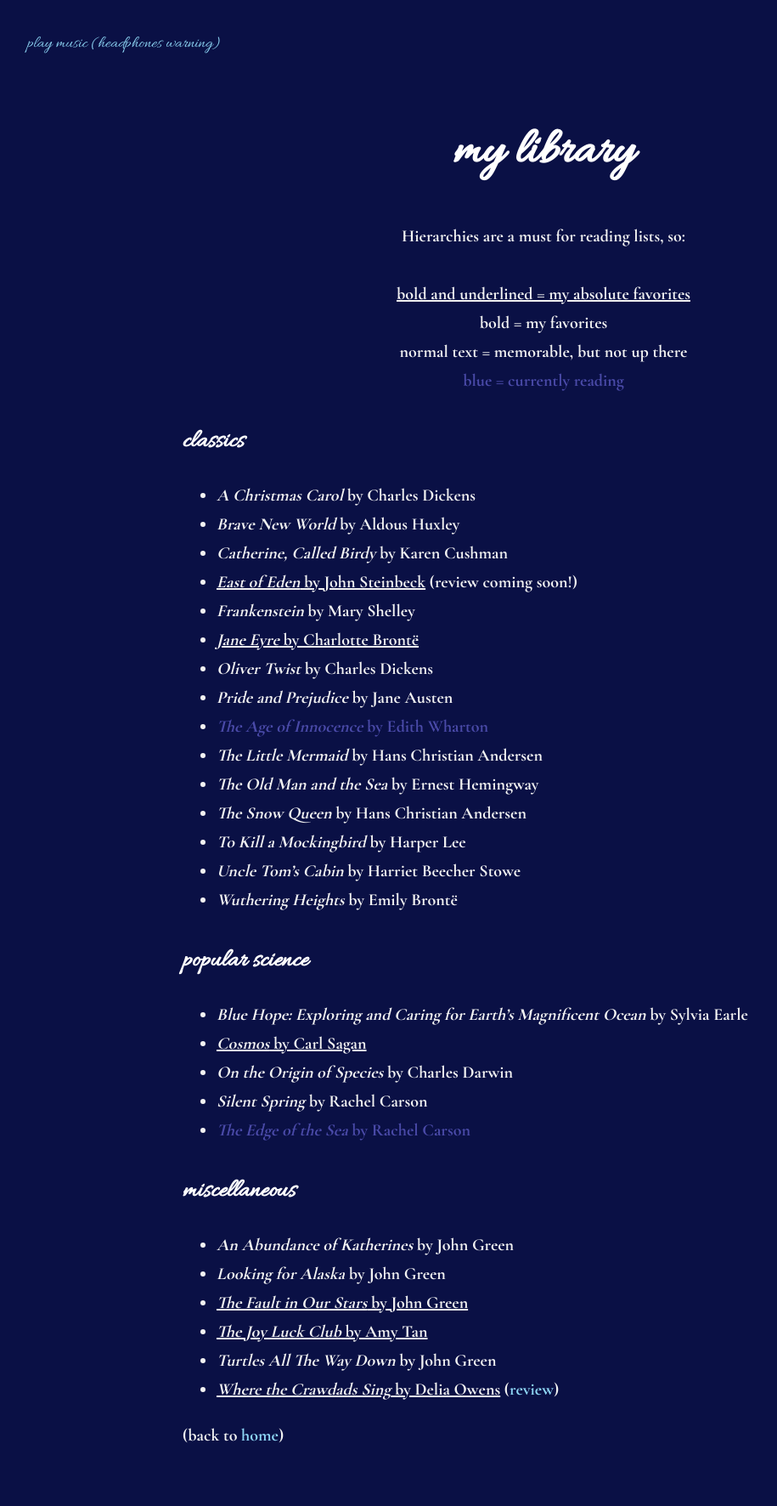
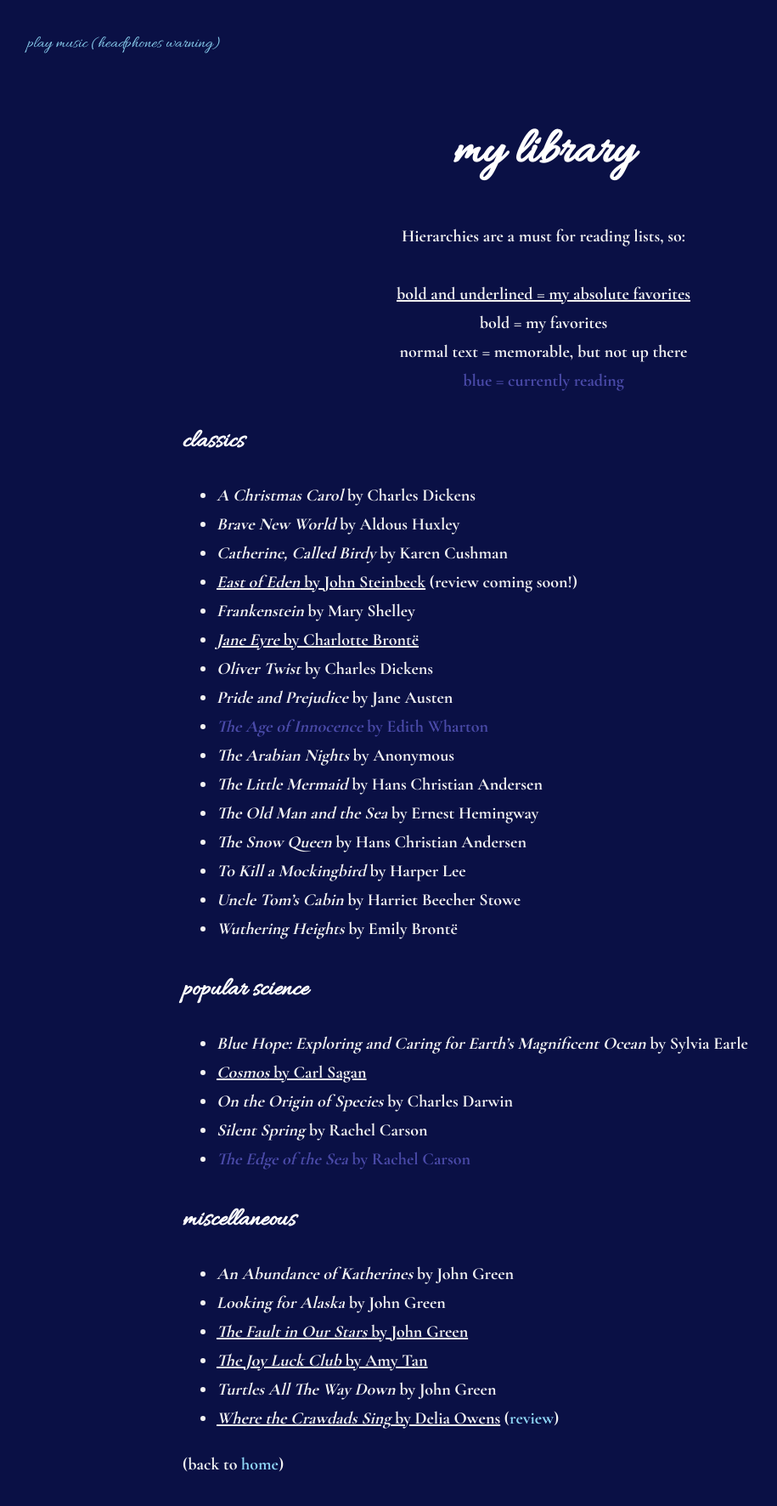
Before and after one commit to leucinemymind/leucinemymind.github.io, a Jekyll site: the page built from books.md, in a window 1280 px wide. Shown: the whole page at 85% size, without its empty margins (0-915 px from the left). Built offline with Jekyll 4.4.1, drawn with Linux system fonts in a browser that asks for light colours; our own code applies the rules of GitHub Pages for plain Markdown files; before the commit the page ends 1738 px from its top, so only the background shows below that.

Commit message:
even more

```diff
--- a/books.md
+++ b/books.md
@@ -29,6 +29,7 @@ normal text = memorable, but not up there <br/>
 - *Oliver Twist* by Charles Dickens
 - *Pride and Prejudice* by Jane Austen
 - <span style="color:#4a4aa8">*The Age of Innocence* by Edith Wharton</span>
+- ***The Arabian Nights*** **by Anonymous**
 - *The Little Mermaid* by Hans Christian Andersen
 - *The Old Man and the Sea* by Ernest Hemingway
 - *The Snow Queen* by Hans Christian Andersen
```
